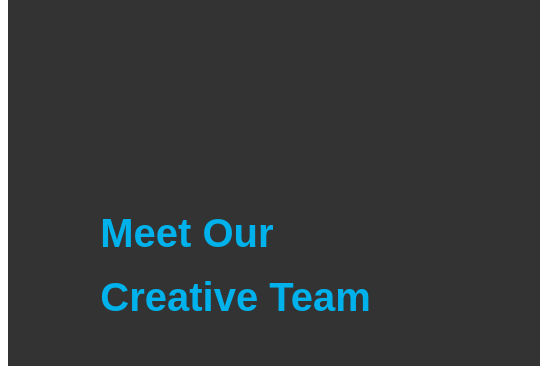
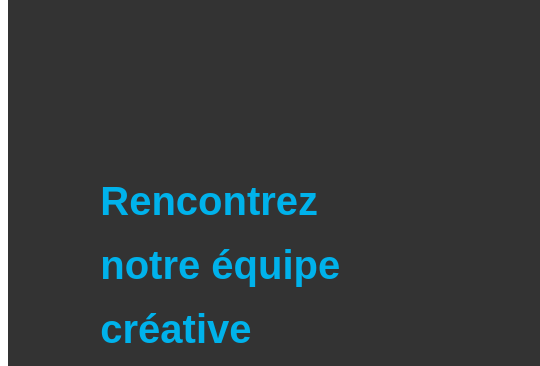
Before and after one commit to damiendiluca/node, a plain HTML site: page public/about.html in a window 1280 px wide. Shown: the part 66-432 px from the top of the page, 0-540 px from the left. Drawn offline with Linux system fonts and the light colour scheme; files that its build step writes are made by us from their sources; files whose address does not match are found by name.

Commit message:
init projet

```diff
--- a/about.html
+++ b/public/about.html
@@ -13,7 +13,7 @@
         <div class="responsive-container-block Container">
             <div class="responsive-container-block leftSide">
                 <p class="text-blk heading">
-                    Meet Our Creative Team
+                    Rencontrez notre équipe créative
                 </p>
                 <p class="text-blk subHeading">
                     Semaj Africa is an online education platform that delivers video courses, programs and resources for
```
Also changed, not shown: public/contact.html (added), public/css/style.css (renamed from style.css), public/index.html (added), public/js/script.js (added), public/js/theme.js (added).
